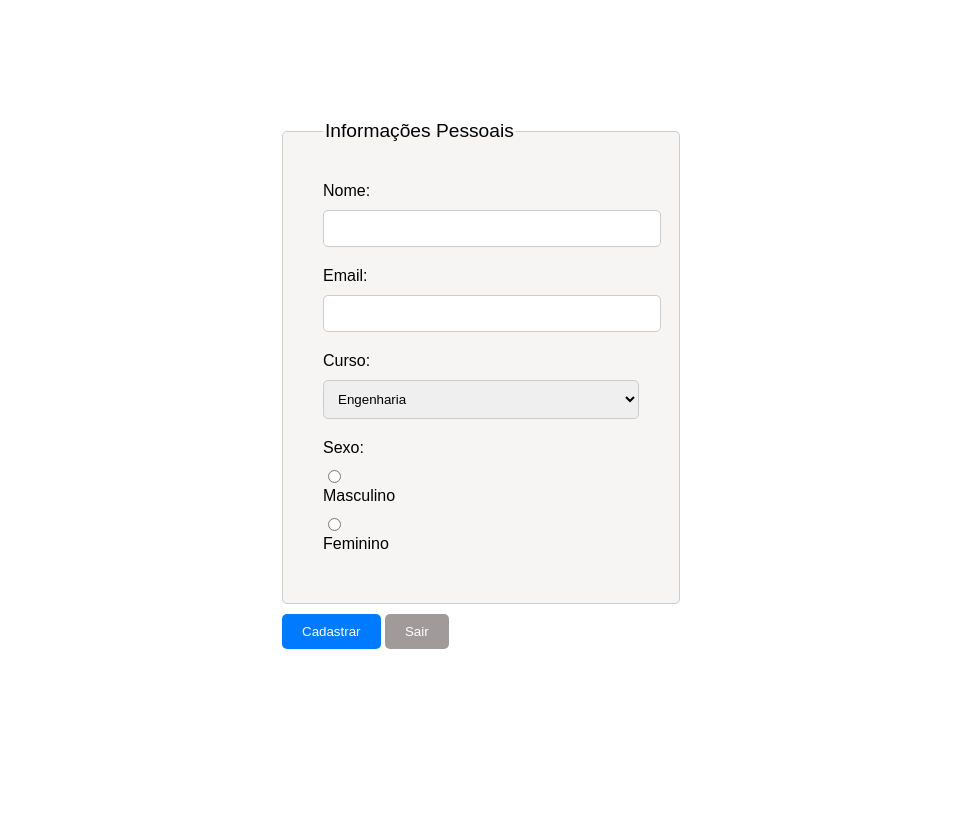
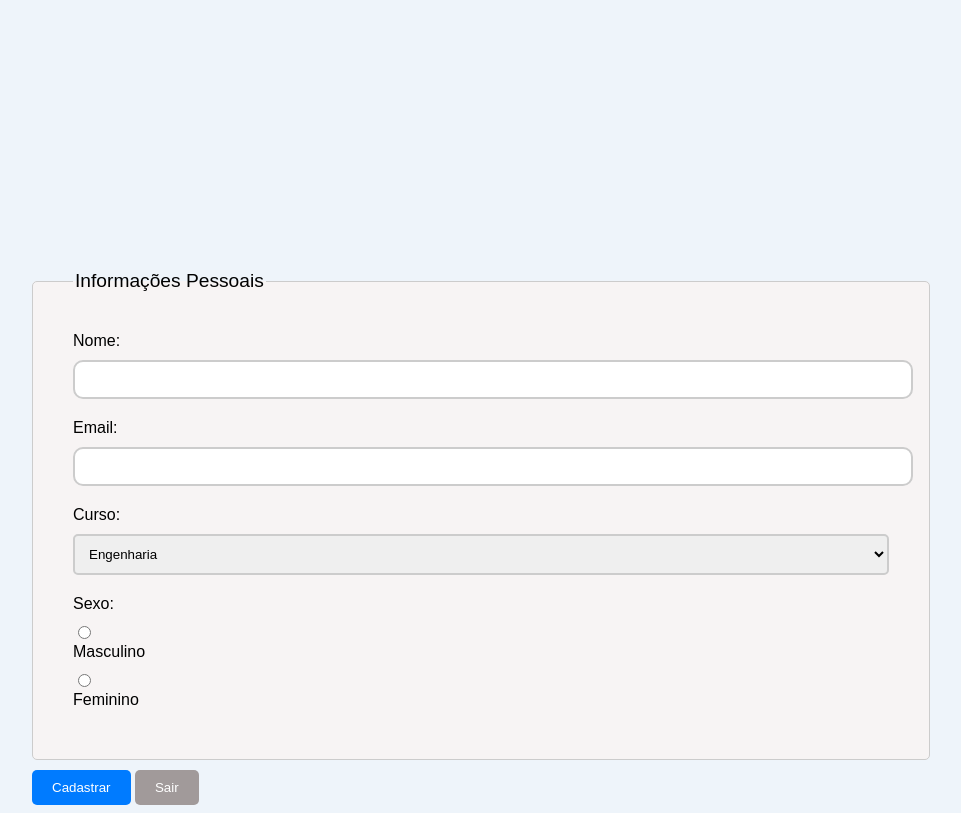
Before and after one commit to josimarsousa/phpproject, a plain HTML site: page index.html in a window 1280 px wide. Shown: the whole page, without its empty margins (158-1119 px from the left). Drawn offline with Linux system fonts and the light colour scheme.

Commit message:
alteracao tamanho form

```diff
--- a/index.html
+++ b/index.html
@@ -6,10 +6,11 @@
     <style>
         body {
             font-family: Arial, sans-serif;
+            background-color: #eef4fa;
         }
         form {
-            max-width: 400px;
-            margin: 0 auto;
+            max-width: 900px;
+            margin: auto;
         }
         fieldset {
             margin-top: 30%;
@@ -26,12 +27,19 @@
             font-size: medium;
         }
         input[type="text"],
-        input[type="email"],
+        input[type="email"]{
+            width: 100%;
+            padding: 10px;
+            margin-bottom: 20px;
+            margin-right: 10px;
+            border: 2px solid #ccc;
+            border-radius: 10px;
+        }
         select {
             width: 100%;
             padding: 10px;
             margin-bottom: 20px;
-            border: 1px solid #ccc;
+            border: 2px solid #ccc;
             border-radius: 5px;
         }
         input[type="radio"] {
```
